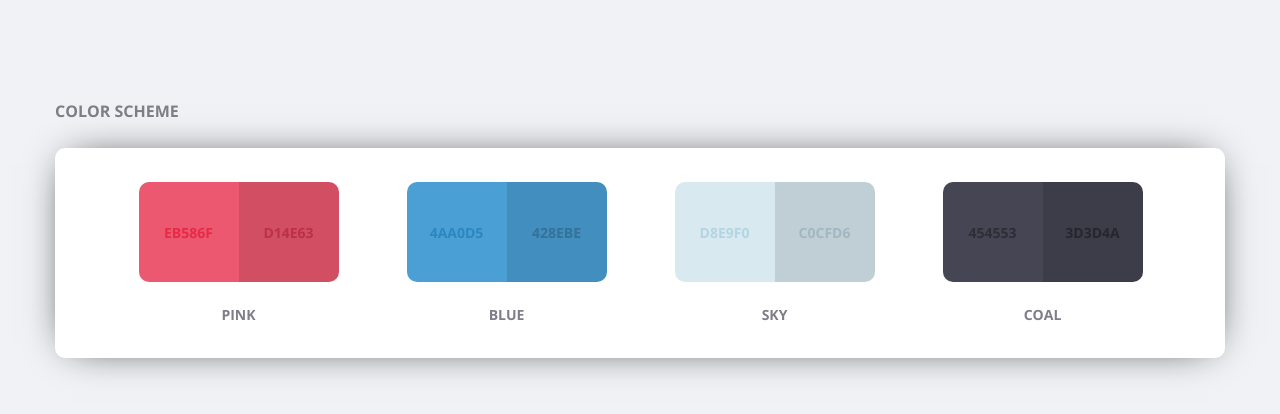
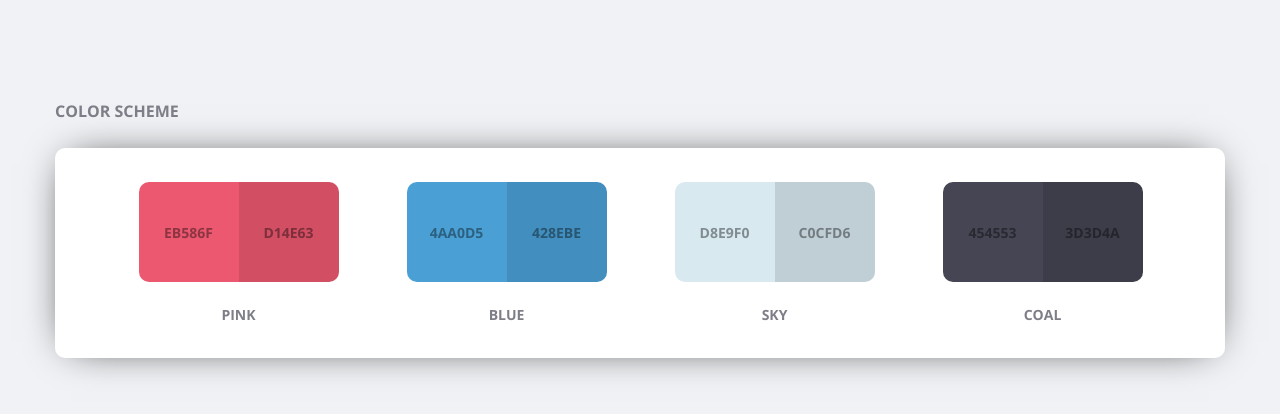
Before and after one commit to interuros/earthshift-project, a website: page index.html in a window 1280 px wide. Drawn offline with nearby package versions, Linux system fonts and the light colour scheme.

Commit message:
Second commit: changed color of <p /> tags in color-scheme section

```diff
--- a/scss/color-scheme/color-scheme.scss
+++ b/scss/color-scheme/color-scheme.scss
@@ -26,6 +26,7 @@
                     width: 50%;
                     height: 100px;
                     font-size: 14px;
+                    color: $colors-p-color;
                     @include flex-box($align-items:center, $justify-content:center);
 
                     &:first-child{
@@ -39,41 +40,33 @@
                 &--pink{
                     p:first-child{
                         background-color: $pink-color-1;
-                        color: darken($pink-color-1, 10%);
                     }
                     p:last-child{
                         background-color: $pink-color-2;
-                        color: darken($pink-color-2, 10%);
                     }
                 }
                 &--blue{
                     p:first-child{
                         background-color: $blue-color-1;
-                        color: darken($blue-color-1, 10%);
                     }
                     p:last-child{
                         background-color: $blue-color-2;
-                        color: darken($blue-color-2, 10%);
                     }
                 }
                 &--sky{
                     p:first-child{
                         background-color: $sky-color-1;
-                        color: darken($sky-color-1, 10%);
                     }
                     p:last-child{
                         background-color: $sky-color-2;
-                        color: darken($sky-color-2, 10%);
                     }
                 }
                 &--coal{
                     p:first-child{
                         background-color: $coal-color-1;
-                        color: darken($coal-color-1, 10%);
                     }
                     p:last-child{
                         background-color: $coal-color-2;
-                        color: darken($coal-color-2, 10%);
                     }
                 }
             }
--- a/scss/partials/_variables.scss
+++ b/scss/partials/_variables.scss
@@ -8,6 +8,6 @@ $sky-color-1: rgb(216, 233, 240);
 $sky-color-2: rgb(192, 207, 214);
 $coal-color-1: rgb(69, 69, 83);
 $coal-color-2: rgb(61, 61, 74);
-
+$colors-p-color: rgba(0, 0 , 0, 0.4);
 
 // === FONTS ===
```
Also changed, not shown: css/style.css.
